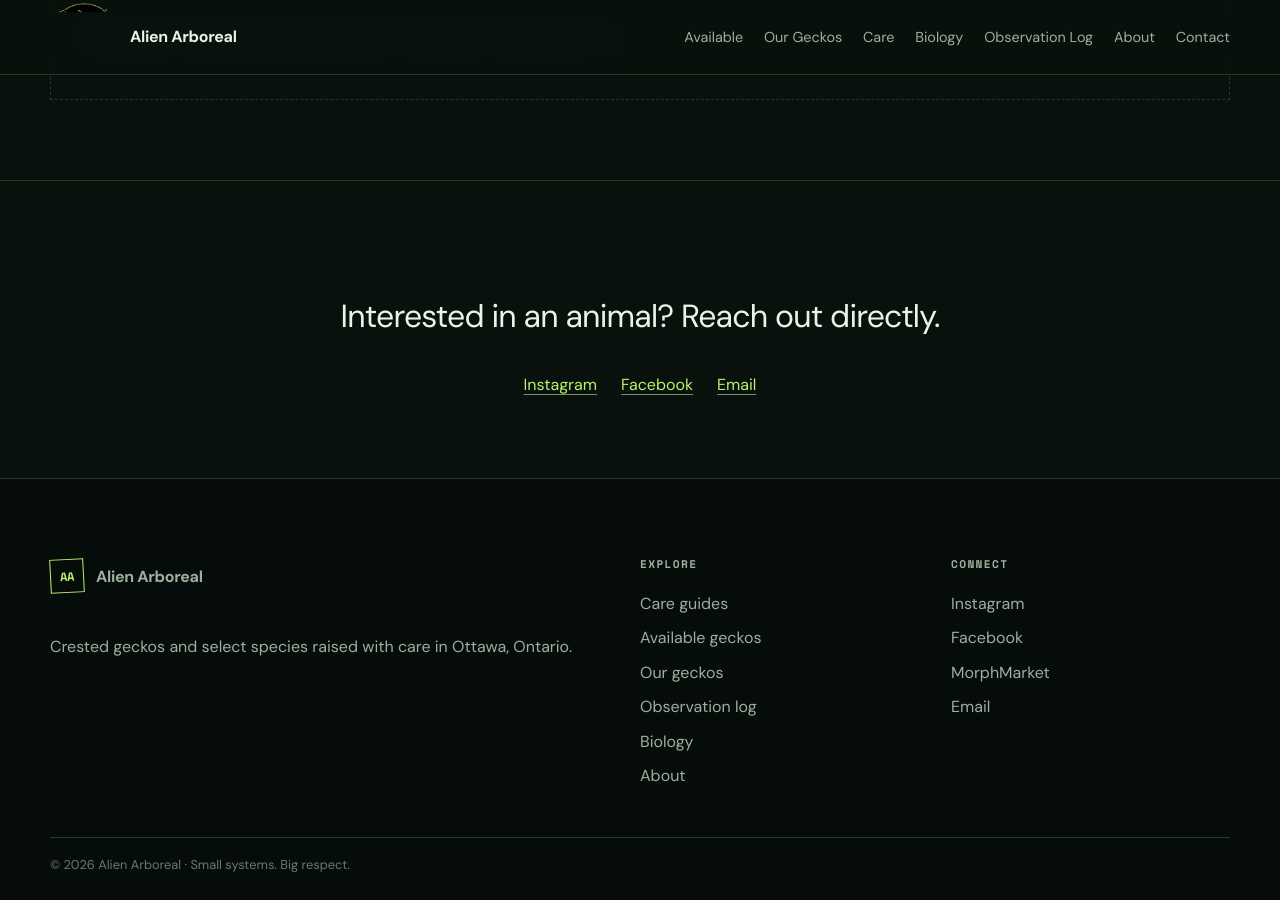
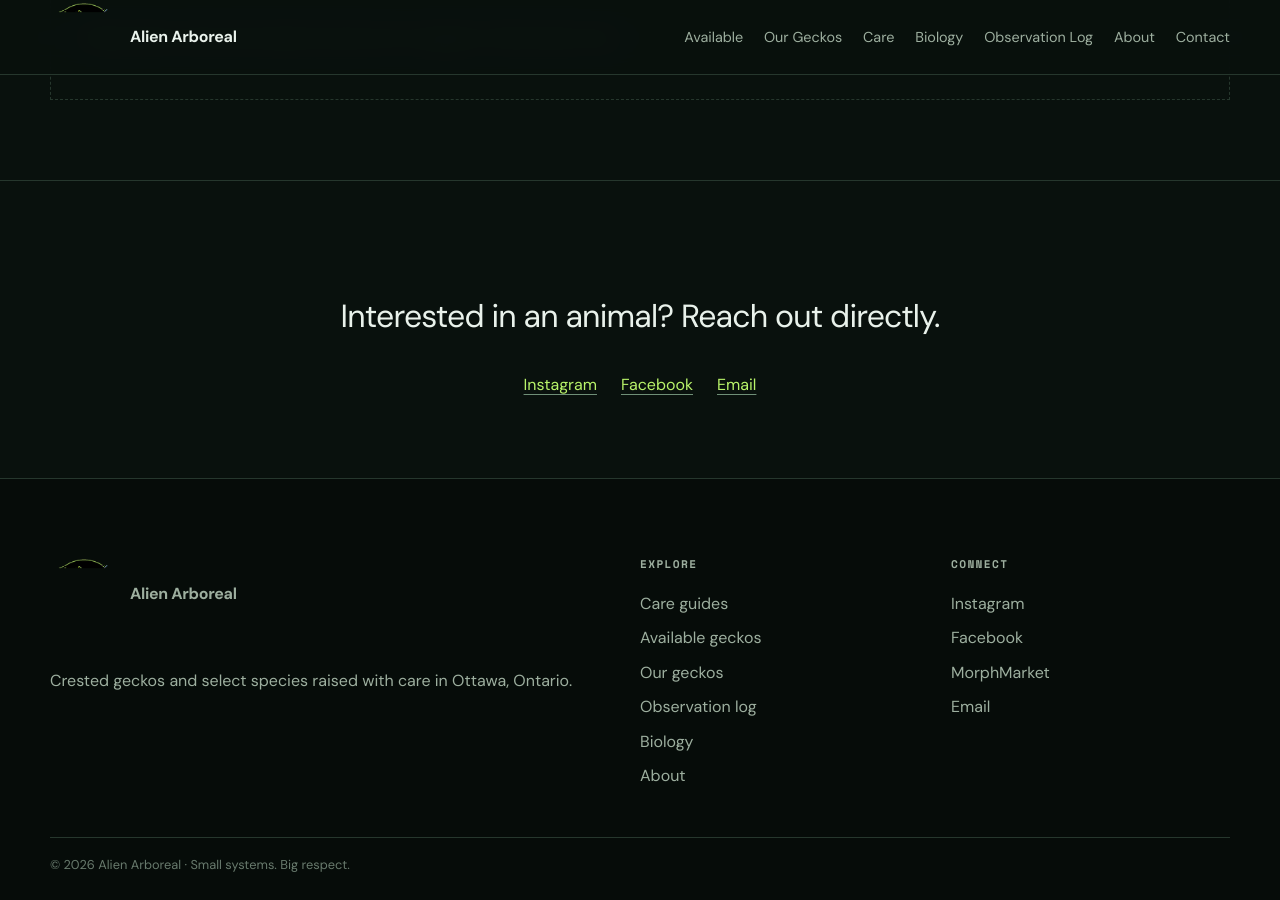
Before and after one commit to SavannahSidle/AlienArboreal, a Jekyll site: the page built from index.md, in a window 1280 px wide and 900 px high, scrolled down 1852 px. Built offline with Jekyll 4.4.1, drawn with Linux system fonts in a browser that asks for light colours.

Commit message:
Use real Alien Arboreal logo in footer

```diff
--- a/_includes/footer.html
+++ b/_includes/footer.html
@@ -1 +1 @@
-<footer class="site-footer"><div class="container footer-grid"><div><p class="brand footer-brand"><span class="brand-mark">AA</span><span>Alien Arboreal</span></p><p>Crested geckos and select species raised with care in Ottawa, Ontario.</p></div><div><p class="footer-label">Explore</p><a href="{{ '/care/' | relative_url }}">Care guides</a><a href="{{ '/available/' | relative_url }}">Available geckos</a><a href="{{ '/our-geckos/' | relative_url }}">Our geckos</a><a href="{{ '/observations/' | relative_url }}">Observation log</a><a href="{{ '/biology/' | relative_url }}">Biology</a><a href="{{ '/about/' | relative_url }}">About</a></div><div><p class="footer-label">Connect</p>{% unless site.instagram contains '[' %}<a href="{{ site.instagram }}">Instagram</a>{% endunless %}{% unless site.facebook contains '[' %}<a href="{{ site.facebook }}">Facebook</a>{% endunless %}{% unless site.morphmarket contains '[' %}<a href="{{ site.morphmarket }}">MorphMarket</a>{% endunless %}{% unless site.email contains '[' %}<a href="mailto:{{ site.email }}">Email</a>{% endunless %}</div></div><div class="container footer-bottom">© {{ 'now' | date: '%Y' }} Alien Arboreal · Small systems. Big respect.</div></footer>
+<footer class="site-footer"><div class="container footer-grid"><div><p class="brand footer-brand"><img src="{{ '/assets/images/alien-arboreal-logo.png?v=4' | relative_url }}" alt="Alien Arboreal" style="width:68px;height:68px;object-fit:contain;flex:none"><span>Alien Arboreal</span></p><p>Crested geckos and select species raised with care in Ottawa, Ontario.</p></div><div><p class="footer-label">Explore</p><a href="{{ '/care/' | relative_url }}">Care guides</a><a href="{{ '/available/' | relative_url }}">Available geckos</a><a href="{{ '/our-geckos/' | relative_url }}">Our geckos</a><a href="{{ '/observations/' | relative_url }}">Observation log</a><a href="{{ '/biology/' | relative_url }}">Biology</a><a href="{{ '/about/' | relative_url }}">About</a></div><div><p class="footer-label">Connect</p>{% unless site.instagram contains '[' %}<a href="{{ site.instagram }}">Instagram</a>{% endunless %}{% unless site.facebook contains '[' %}<a href="{{ site.facebook }}">Facebook</a>{% endunless %}{% unless site.morphmarket contains '[' %}<a href="{{ site.morphmarket }}">MorphMarket</a>{% endunless %}{% unless site.email contains '[' %}<a href="mailto:{{ site.email }}">Email</a>{% endunless %}</div></div><div class="container footer-bottom">© {{ 'now' | date: '%Y' }} Alien Arboreal · Small systems. Big respect.</div></footer>
```
